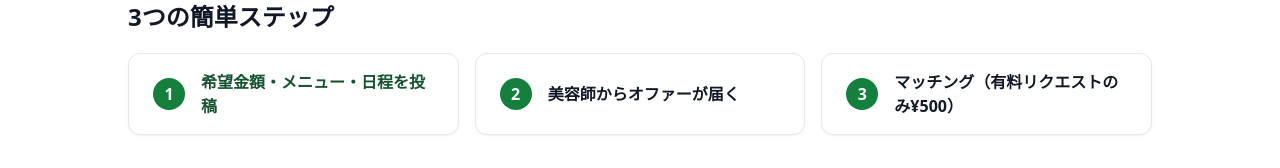
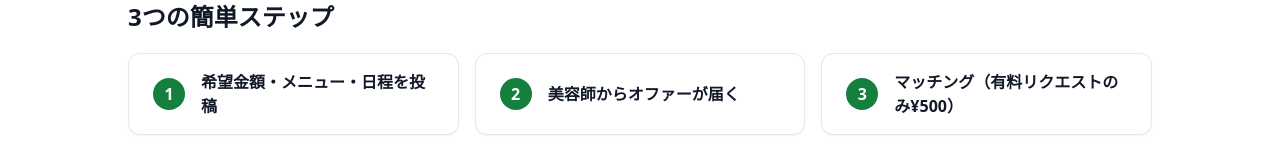
Before and after one commit to charupandey2000/SALOMO, a React (Create React App) app: page /home in a window 1280 px wide. Shown: the part 607-775 px from the top of the page. Built offline with nearby package versions, Linux system fonts and the light colour scheme.

Commit message:
fix:change in text color

```diff
--- a/src/SalomoApp.js
+++ b/src/SalomoApp.js
@@ -161,7 +161,7 @@ const SalomoApp = () => {
           <div className="flex-shrink-0 w-8 h-8 rounded-full bg-green-700 flex items-center justify-center mr-4">
             <span className="text-white text-base font-bold">{step.number}</span>
           </div>
-          <span className={`text-base font-bold ${idx === 0 ? "text-green-900" : "text-gray-900"}`}>{step.text}</span>
+          <span className={`text-base font-bold ${idx === 0 ? "text-gray-900" : "text-gray-900"}`}>{step.text}</span>
         </div>
       ))}
     </div>
```
